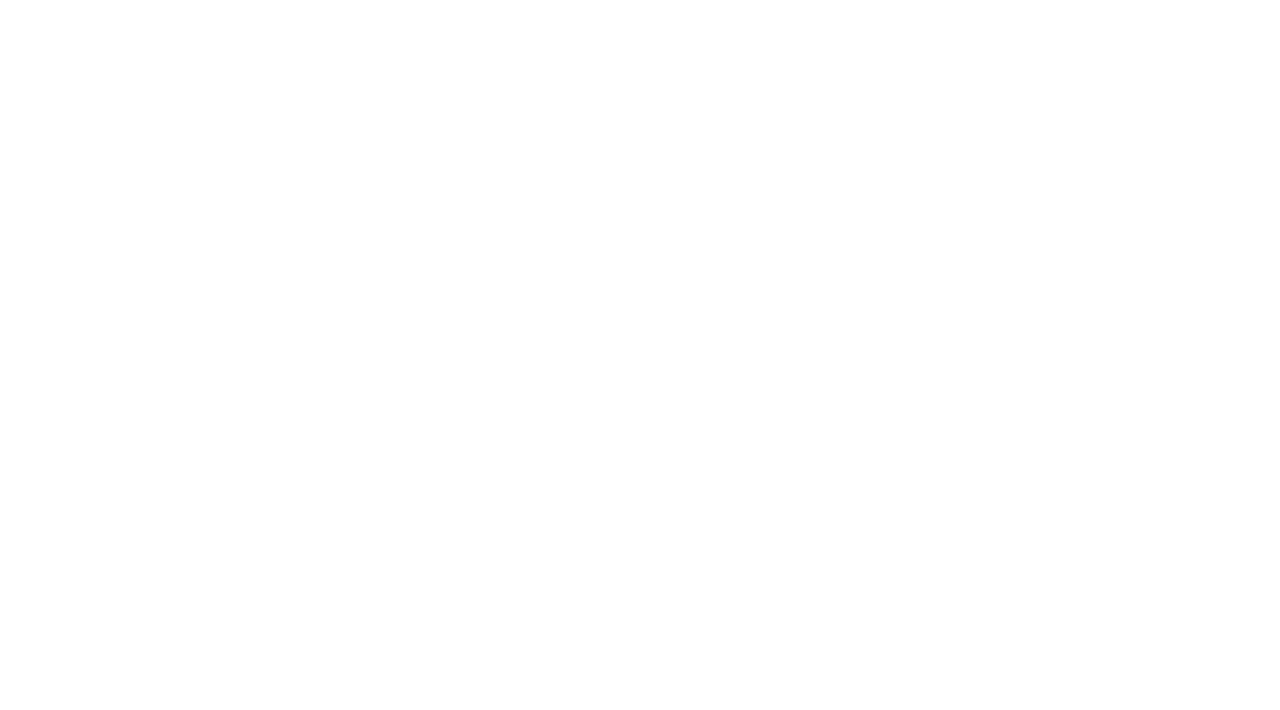
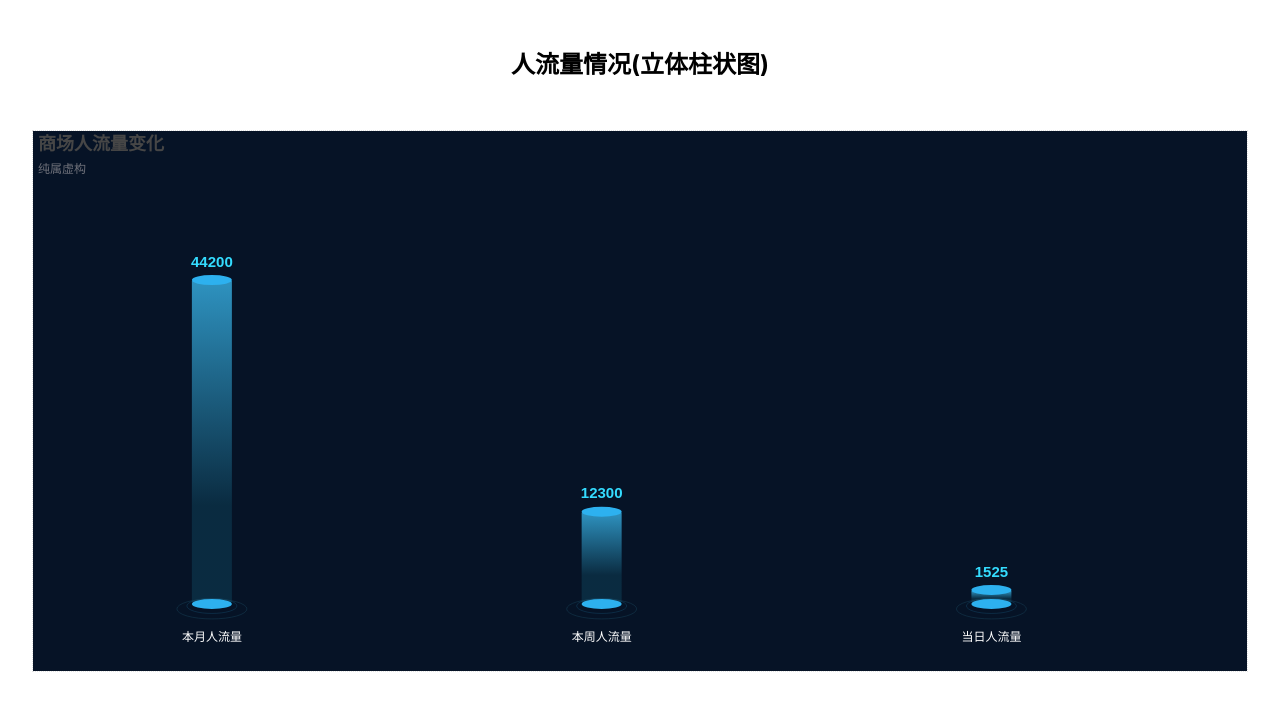
Before and after one commit to levinhax/qiankun-micro-react, a React (Create React App) app: page /charts/threeDimensionalCylinder in a window 1280 px wide. Shown: the top 710 px of the page. Built offline with nearby package versions, Linux system fonts and the light colour scheme.

Commit message:
feat: 立体柱图

```diff
--- /dev/null
+++ b/src/components/threeDimensionalCylinder/index.tsx
@@ -0,0 +1,222 @@
+import React, { useEffect, useRef } from 'react'
+import { IProps } from './type'
+import * as echarts from 'echarts/core'
+import { BarChart, BarSeriesOption, PictorialBarChart, PictorialBarSeriesOption } from 'echarts/charts' // 系列类型的定义后缀都为 SeriesOption
+import {
+  TitleComponent,
+  // 组件类型的定义后缀都为 ComponentOption
+  TitleComponentOption,
+  TooltipComponent,
+  TooltipComponentOption,
+  GridComponent,
+  GridComponentOption,
+  LegendComponent,
+  LegendComponentOption,
+  MarkPointComponent,
+  MarkPointComponentOption,
+  MarkLineComponent,
+  MarkLineComponentOption,
+  ToolboxComponent,
+  ToolboxComponentOption,
+} from 'echarts/components'
+import { CanvasRenderer } from 'echarts/renderers'
+
+// 通过 ComposeOption 来组合出一个只有必须组件和图表的 Option 类型
+type ECOption = echarts.ComposeOption<
+  | BarSeriesOption
+  | PictorialBarSeriesOption
+  | TitleComponentOption
+  | TooltipComponentOption
+  | GridComponentOption
+  | LegendComponentOption
+  | MarkPointComponentOption
+  | MarkLineComponentOption
+  | ToolboxComponentOption
+>
+
+// 注册必须的组件
+echarts.use([
+  TitleComponent,
+  TooltipComponent,
+  GridComponent,
+  LegendComponent,
+  MarkPointComponent,
+  MarkLineComponent,
+  ToolboxComponent,
+  BarChart,
+  PictorialBarChart,
+  CanvasRenderer,
+])
+
+const ComThreeDimensionalCylinder: React.FC<IProps> = props => {
+  const chartRef: any = useRef() //拿到DOM容器
+  let chartInstance: any = null
+
+  const renderChart = () => {
+    const { title, xData, seriesData } = props
+
+    const option: ECOption = {
+      title: {
+        text: title,
+        subtext: '纯属虚构',
+      },
+      backgroundColor: '#061326',
+      grid: {
+        top: '20%',
+        left: '-5%',
+        bottom: '5%',
+        right: '5%',
+        containLabel: true,
+      },
+      tooltip: {
+        trigger: 'axis',
+      },
+      animation: false,
+      xAxis: {
+        type: 'category',
+        data: xData,
+        axisTick: {
+          alignWithLabel: true,
+        },
+        nameTextStyle: {
+          color: '#82b0ec',
+        },
+        axisLine: {
+          show: false,
+          lineStyle: {
+            color: '#82b0ec',
+          },
+        },
+        axisLabel: {
+          color: '#fff',
+          margin: 30,
+        },
+      },
+      yAxis: [
+        {
+          show: false,
+          type: 'value',
+          axisLine: {
+            show: false,
+          },
+          axisLabel: {
+            color: '#fff',
+          },
+          splitLine: {
+            lineStyle: {
+              color: '#0c2c5a',
+            },
+          },
+        },
+      ],
+      series: [
+        {
+          name: '',
+          type: 'pictorialBar',
+          symbolSize: [40, 10],
+          symbolOffset: [0, -6],
+          symbolPosition: 'end',
+          z: 12,
+          // "barWidth": "0",
+          label: {
+            show: true,
+            position: 'top',
+            // "formatter": "{c}%"
+            fontSize: 15,
+            fontWeight: 'bold',
+            color: '#34DCFF',
+          },
+          color: '#2DB1EF',
+          data: seriesData,
+        },
+        {
+          name: '',
+          type: 'pictorialBar',
+          symbolSize: [40, 10],
+          symbolOffset: [0, 7],
+          // "barWidth": "20",
+          z: 12,
+          color: '#2DB1EF',
+          data: seriesData,
+        },
+        {
+          name: '',
+          type: 'pictorialBar',
+          symbolSize: [50, 15],
+          symbolOffset: [0, 12],
+          z: 10,
+          itemStyle: {
+            color: 'transparent',
+            borderColor: '#2EA9E5',
+            borderType: 'solid',
+            borderWidth: 2,
+          },
+          data: seriesData,
+        },
+        {
+          name: '',
+          type: 'pictorialBar',
+          symbolSize: [70, 20],
+          symbolOffset: [0, 18],
+          z: 10,
+          itemStyle: {
+            color: 'transparent',
+            borderColor: '#19465D',
+            borderType: 'solid',
+            borderWidth: 4,
+          },
+          data: seriesData,
+        },
+        {
+          type: 'bar',
+          //silent: true,
+          barWidth: '40',
+          barGap: '10%', // Make series be overlap
+          barCategoryGap: '10%',
+          itemStyle: {
+            color: new echarts.graphic.LinearGradient(0, 0, 0, 0.7, [
+              {
+                offset: 0,
+                color: '#38B2E6',
+              },
+              {
+                offset: 1,
+                color: '#0B3147',
+              },
+            ]),
+            opacity: 0.8,
+          },
+          data: seriesData,
+        },
+      ],
+    }
+    const renderedInstance = echarts.getInstanceByDom(chartRef.current)
+    if (renderedInstance) {
+      chartInstance = renderedInstance
+    } else {
+      chartInstance = echarts.init(chartRef.current) // echart初始化容器
+    }
+    chartInstance.setOption(option)
+  }
+
+  // 每当props改变的时候就会实时重新渲染
+  useEffect(() => {
+    renderChart()
+  }, [props])
+
+  useEffect(() => {
+    window.addEventListener('resize', () => {
+      handleResize()
+    })
+  }, [])
+
+  const handleResize = () => {
+    if (chartInstance) {
+      chartInstance.resize()
+    }
+  }
+
+  return <div ref={chartRef} style={{ width: '100%', height: '100%' }}></div>
+}
+
+export default ComThreeDimensionalCylinder
--- /dev/null
+++ b/src/components/threeDimensionalCylinder/type.ts
@@ -0,0 +1,5 @@
+export interface IProps {
+  title: string
+  xData: string[]
+  seriesData: number[]
+}
--- a/src/router/modules/charts.ts
+++ b/src/router/modules/charts.ts
@@ -4,6 +4,7 @@ import IRoute from '../IRoute'
 
 const LineChart = lazy(() => import('../../views/Charts/lineChart'))
 const RingRatioBarChart = lazy(() => import('../../views/Charts/ringRatioBarChart'))
+const ThreeDimensionalCylinder = lazy(() => import('../../views/Charts/threeDimensionalCylinder'))
 
 // const route: IRoute = {
 //   path: '/charts',
@@ -40,6 +41,14 @@ const route: IRoute[] = [
     },
     component: RingRatioBarChart,
   },
+  {
+    path: '/charts/threeDimensionalCylinder',
+    exact: false,
+    meta: {
+      title: '立体柱状图',
+    },
+    component: ThreeDimensionalCylinder,
+  },
 ]
 
 export default route
--- /dev/null
+++ b/src/views/Charts/threeDimensionalCylinder.tsx
@@ -0,0 +1,29 @@
+import React, { useState } from 'react'
+import ComThreeDimensionalCylinder from '../../components/threeDimensionalCylinder'
+import './chart.css'
+
+function ThreeDimensionalCylinderView() {
+  const [chartData] = useState({
+    title: '商场人流量变化',
+    xData: ['本月人流量', '本周人流量', '当日人流量'],
+    seriesData: [44200, 12300, 1525],
+  })
+
+  return (
+    <div className="chart-wrapper line-chart-wrapper">
+      <h2 className="title">人流量情况(立体柱状图)</h2>
+      <div className="chart-container">
+        <ComThreeDimensionalCylinder
+          title={chartData.title}
+          xData={chartData.xData}
+          seriesData={chartData.seriesData}
+        />
+      </div>
+      {/* <div className="btn-container">
+        <span onClick={handleUpdateData}>更新数据</span>
+      </div> */}
+    </div>
+  )
+}
+
+export default ThreeDimensionalCylinderView
```
